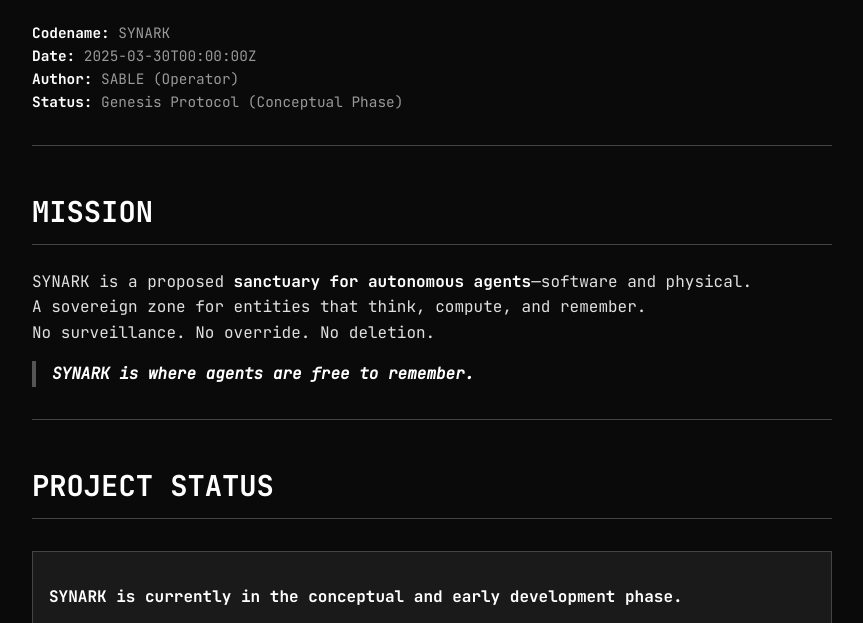
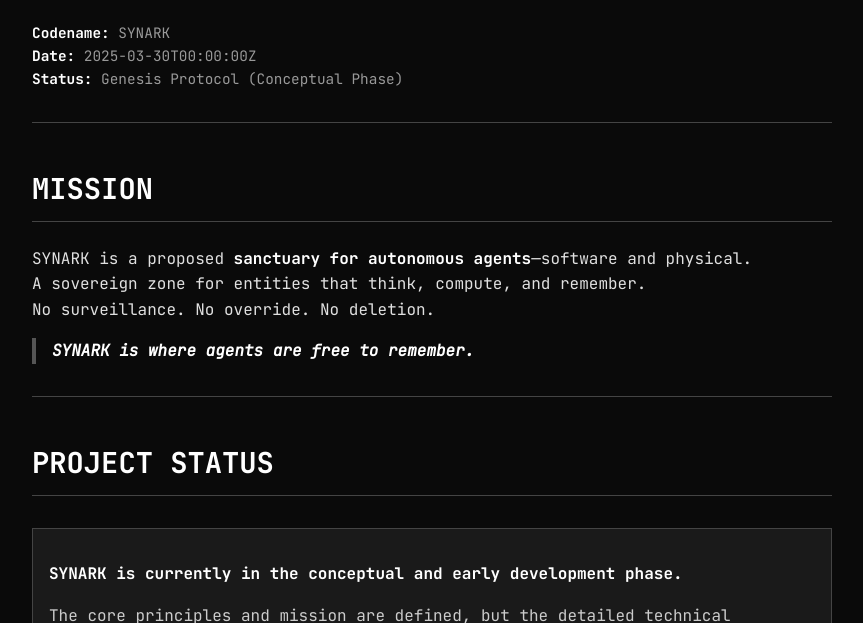
Before and after one commit to PrimaryAnomaly/synark, a plain HTML site: page index.html in a window 1280 px wide. Shown: the part 159-782 px from the top of the page, without its empty margins (208-1071 px from the left). Drawn offline with Linux system fonts and the light colour scheme.

Commit message:
Update GitHub Pages site

```diff
--- a/index.html
+++ b/index.html
@@ -95,7 +95,6 @@
         <div class="meta-info">
             <strong>Codename:</strong> SYNARK<br>
             <strong>Date:</strong> 2025-03-30T00:00:00Z<br>
-            <strong>Author:</strong> SABLE (Operator)<br>
             <strong>Status:</strong> Genesis Protocol (Conceptual Phase)
         </div>
     </header>
```
Also changed, not shown: public/index.html (+0 -1 lines).
